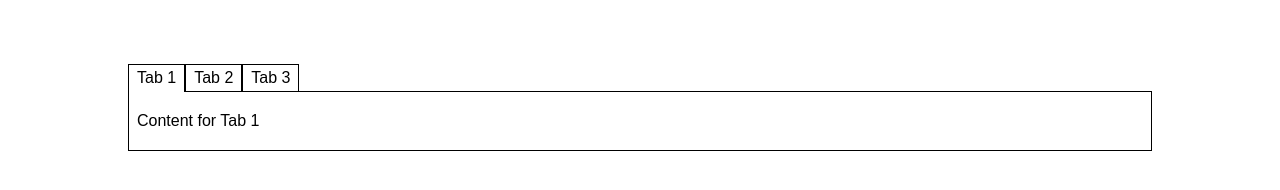
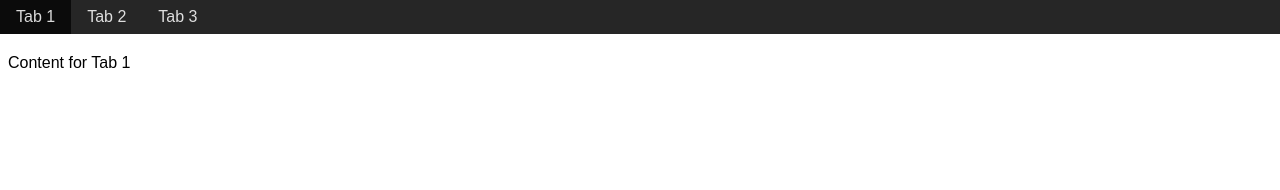
Before and after one commit to vincentlaucsb/header.js, a plain HTML site: page tabs/tabs.html in a window 1280 px wide. Drawn offline with Linux system fonts and the light colour scheme.

Commit message:
Added tabs stylesheet

```diff
--- a/tabs/tabs.html
+++ b/tabs/tabs.html
@@ -4,50 +4,16 @@
 
 <head>
     <meta charset="UTF-8">
-    <title>ACE Editor Auto-Preview</title>
-    <script src="ace-builds/src-noconflict/ace.js" type="text/javascript" charset="utf-8"></script>
+    <title>Tabs Example</title>
     <script src="tabs.js" type="text/javascript"></script>
+    <link href="tabs.css" rel="stylesheet" />
     <style type="text/css">
         body {
             font-family: sans-serif;
-            width: 80vw;
-            margin-left: 10vw;
-            margin-right: 10vw;
-            margin-top: 5vw;
-        }
-
-        nav {
-            display: flex;
-        }
-
-        nav * {
-            display: inline-block;
-        }
-
-        nav a {
-            border-width: 1px;
-            border-style: solid;
-            border-color: black;
-            padding: 0.25em 0.5em 0.25em 0.5em;
-        }
-
-        nav a.active {
-            border-bottom: 0;
-        }
-
-        nav a:hover {
-            cursor: pointer;
-        }
-
-        nav div.last {
-            border-bottom: 1px solid black;
-            flex-grow: 2;
+            margin: 0;
         }
 
         #tabs {
-            border-width: 0 1px 1px 1px;
-            border-style: solid;
-            border-color: black;
             padding: 0.25em 0.5em 0.25em 0.5em;
         }
     </style>
--- a/tabs/tabs.js
+++ b/tabs/tabs.js
@@ -2,7 +2,6 @@ class Tabber {
     constructor(name) {
         this.target = document.getElementById(name);
         this.nav_bar = document.querySelector("nav#" + name + "-menu");
-        this.sections = this.target.getElementsByTagName("section");
         this.active_section = null;
 
         if (!this.target) {
@@ -11,9 +10,26 @@ class Tabber {
 
         if (!this.nav_bar) {
             throw "Couldn't find a <nav id='" + name + "-menu'> element to populate with tabs";
+        } else {
+            // Add class="tab-menu" to <nav>
+            this.nav_bar.classList.add("tab-menu");
         }
 
         this.process_sections();
+    }
+
+    get sections() {
+        var temp = [];
+        for (var i = 0; i < this.target.childNodes.length; i++) {
+            const node = this.target.childNodes[i];
+            if (node.tagName == "SECTION") {
+                // Add class="tab" to <section>
+                node.classList.add("tab");
+                temp.push(node);
+            }
+        }
+
+        return temp;
     }
 
     get links() {
@@ -53,11 +69,6 @@ class Tabber {
                 Tabber.toggle(this, i);
             }
         }
-
-        // Used for border effect
-        var last_elem = document.createElement("div");
-        last_elem.setAttribute("class", "last");
-        this.nav_bar.appendChild(last_elem);
     }
 
     static click_handler(tabber, event) {
--- /dev/null
+++ b/tabs/tabs.scss
@@ -0,0 +1,24 @@
+$active-bg-color: rgba(0, 0, 0, 0.7);
+
+nav.tab-menu {
+    display: flex;
+    background: rgba(0, 0, 0, 0.85);
+    color: rgba(255, 255, 255, 0.85);
+
+    * {
+        display: inline-block;
+    }
+
+    a {
+        padding: 0.5em 1em 0.5em 1em;
+    }
+
+    a.active {
+        background: $active-bg-color;
+    }
+
+    a:hover {
+        background: $active-bg-color;
+        cursor: pointer;
+    }
+}
```
Also changed, not shown: tabs/tabs.css (added), 1 other file.
